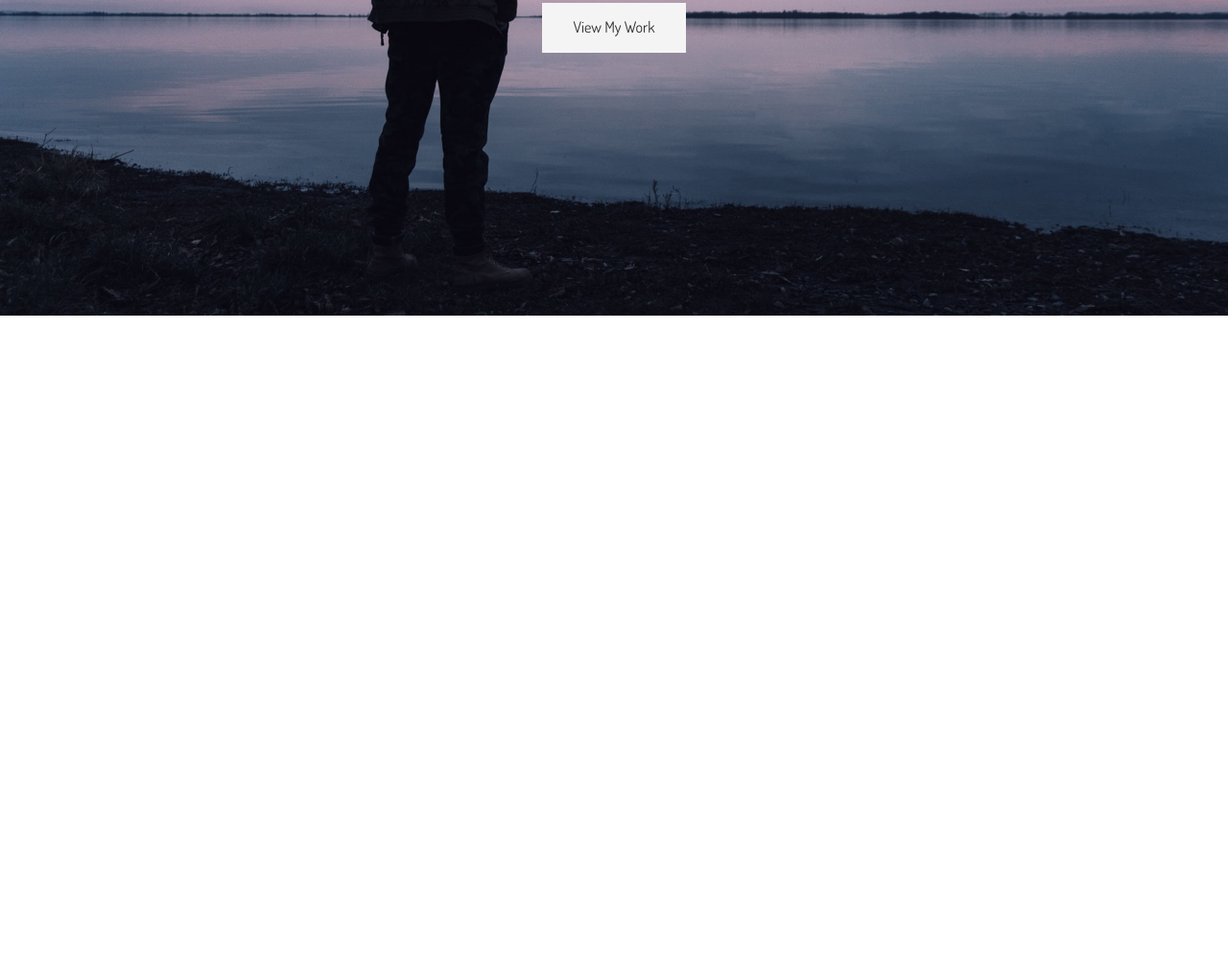
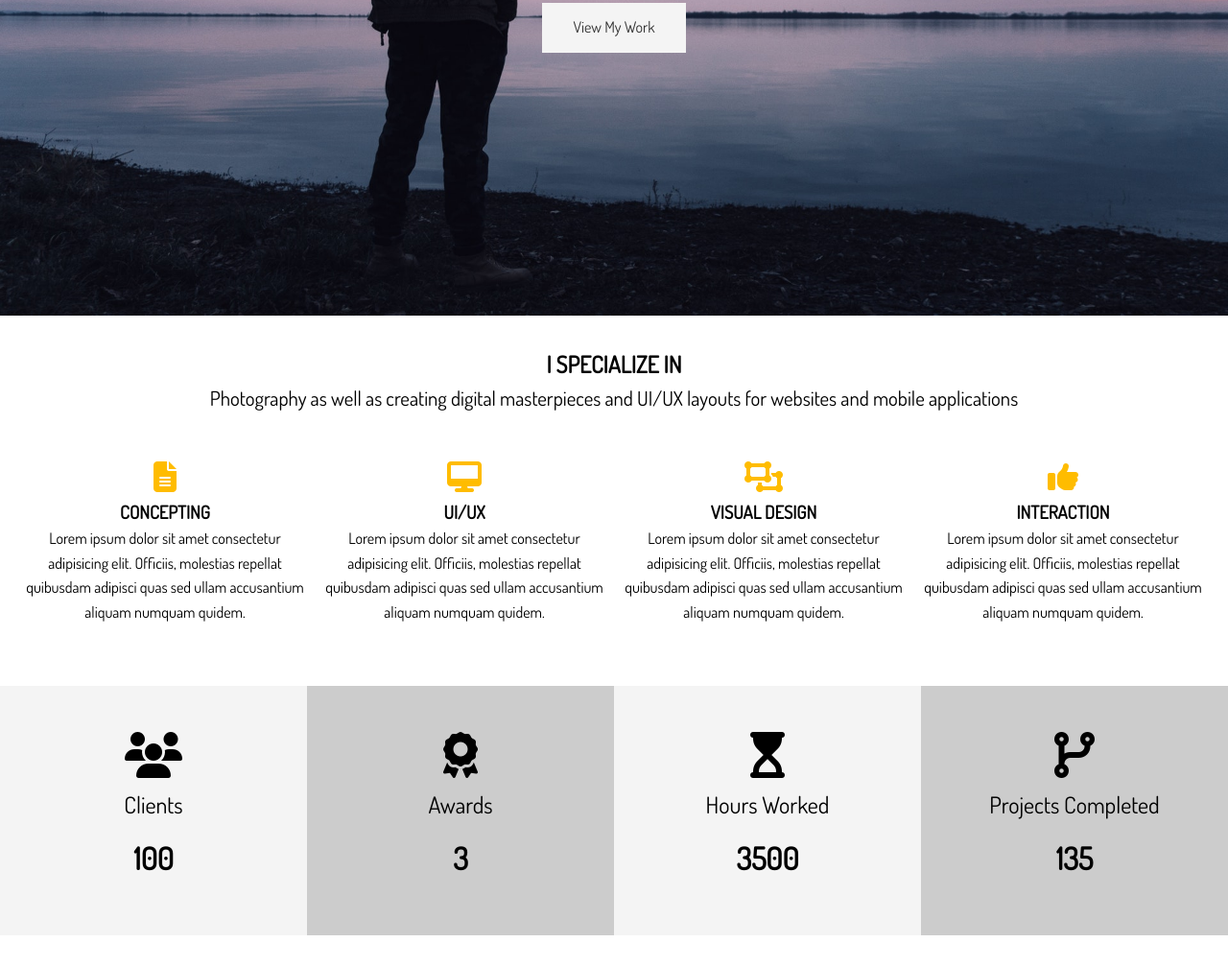
Before and after one commit to StefanEnyedi/portfolio-website, a website: page dist/index.html in a window 1280 px wide. Shown: the part 471-1478 px from the top of the page at 96% size. Before the commit the page ends 800 px from the top, so only its background shows below. Drawn offline with Linux system fonts and the light colour scheme.

Commit message:
feat: specialize & stats section

```diff
--- a/scss/_utilities.scss
+++ b/scss/_utilities.scss
@@ -43,3 +43,35 @@ input[class^='btn=']:hover {
 .text-center{
     text-align: center;
 }
+
+// Padding
+.py {
+    &-1 {
+        padding: 1rem 0;
+    }
+    &-2 {
+        padding: 2rem 0;
+    }
+    &-3 {
+        padding: 3rem 0;
+    }
+    &-4 {
+        padding: 4rem 0;
+    }
+}
+
+// Margin
+.my {
+    &-1 {
+        margin: 1rem 0;
+    }
+    &-2 {
+        margin: 2rem 0;
+    }
+    &-3 {
+        margin: 3rem 0;
+    }
+    &-4 {
+        margin: 4rem ;
+    }
+}
--- a/scss/main.scss
+++ b/scss/main.scss
@@ -83,3 +83,47 @@ img {
     // Header Inner
 
 }
+
+// Home Section
+#home {
+    // Home Section A
+    &-a {
+        .specials {
+            margin-top: 3rem;
+            display: grid;
+            grid-gap: 1rem;
+            grid-template-columns: repeat(4, 1fr);
+            .fas {
+                color: $main-color;
+                padding-bottom: 0.4rem;
+            }
+        }
+    }
+
+    // Home Section B
+    &-b {
+        .stats{
+            display: grid;
+            grid-template-columns: repeat(4, 1fr);
+            li{
+                line-height: 2;
+                &.stats-title{
+                    font-size: 1.5rem;
+                }
+                &.stats-number{
+                    font-size: 2rem;
+                    font-weight: bold;
+                }
+            }
+            div {
+                padding: 3rem 0;
+                &:nth-child(odd) {
+                    background: $light-color;
+                }
+                &:nth-child(even){
+                    background: $medium-color;
+                }
+            }
+        }
+    }
+}
```
Also changed, not shown: dist/css/main.css, dist/index.html.
